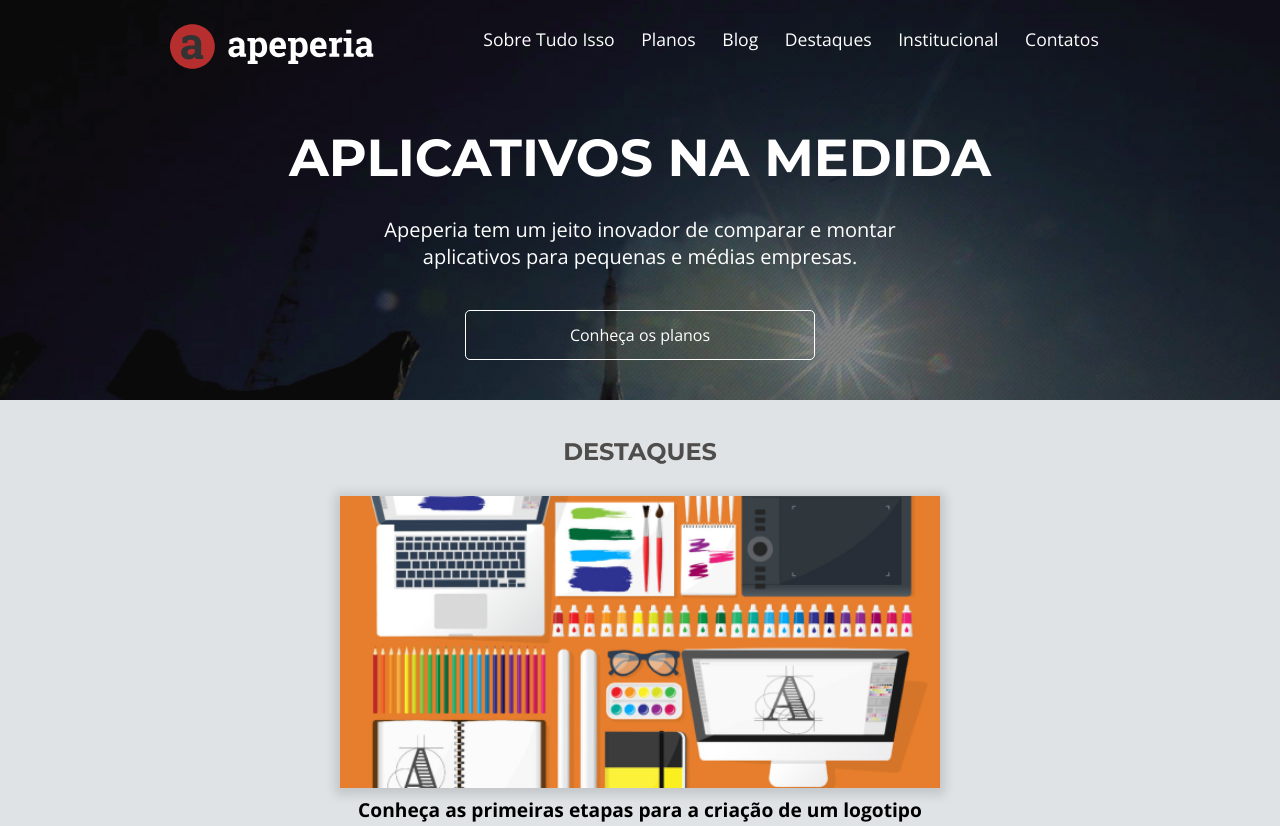
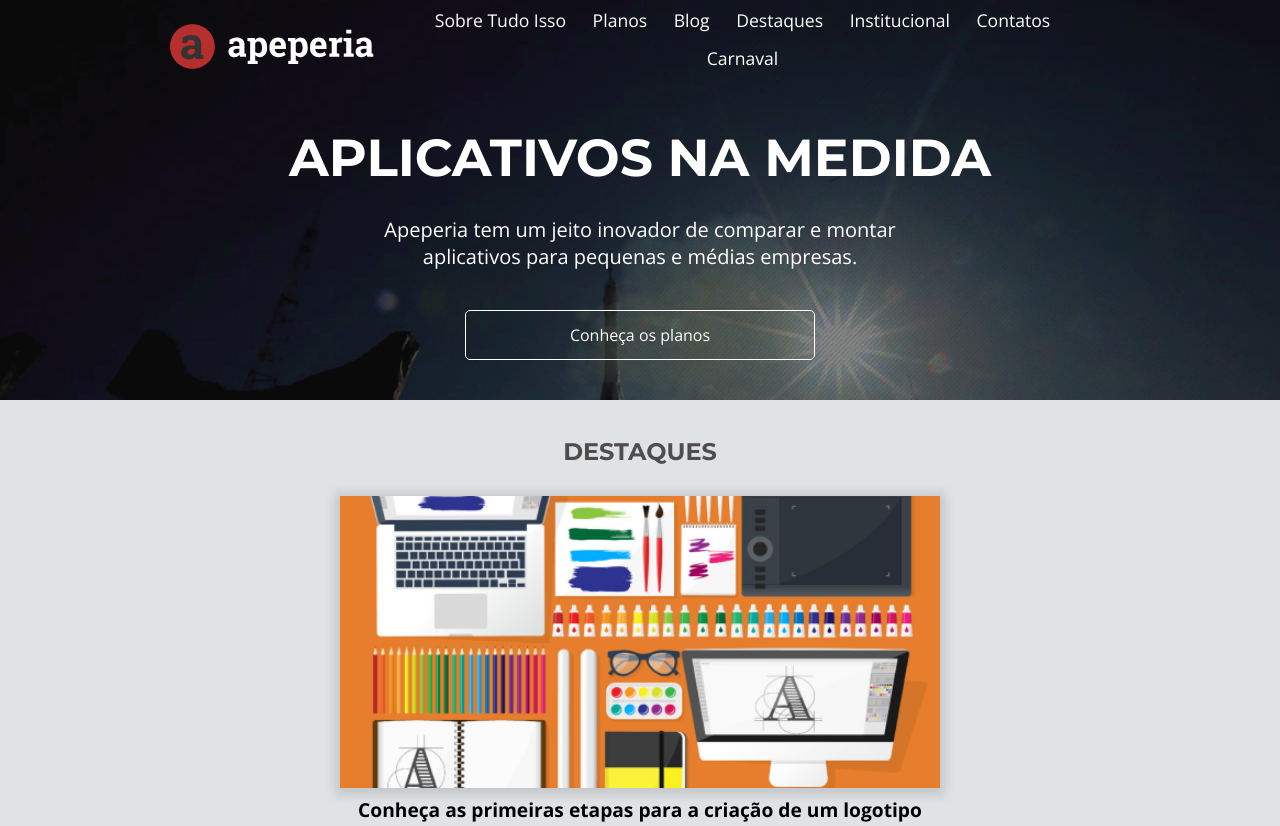
Before and after one commit to jrudson/Aluroni, a plain HTML site: page index.html in a window 1280 px wide. Shown: the top 826 px of the page. Drawn offline with nearby package versions, Linux system fonts and the light colour scheme; a web font is replaced by a local one.

Commit message:
Adicionando li

```diff
--- a/index.html
+++ b/index.html
@@ -30,6 +30,7 @@
                 <li class="cabecalho__link"><a href="#">Destaques</a></li>
                 <li class="cabecalho__link"><a href="#">Institucional</a></li>
                 <li class="cabecalho__link"><a href="#">Contatos</a></li>
+                <li class="cabecalho__link"><a href="#">Carnaval</a></li>
             </ul>
         </nav>
     </header>
```
